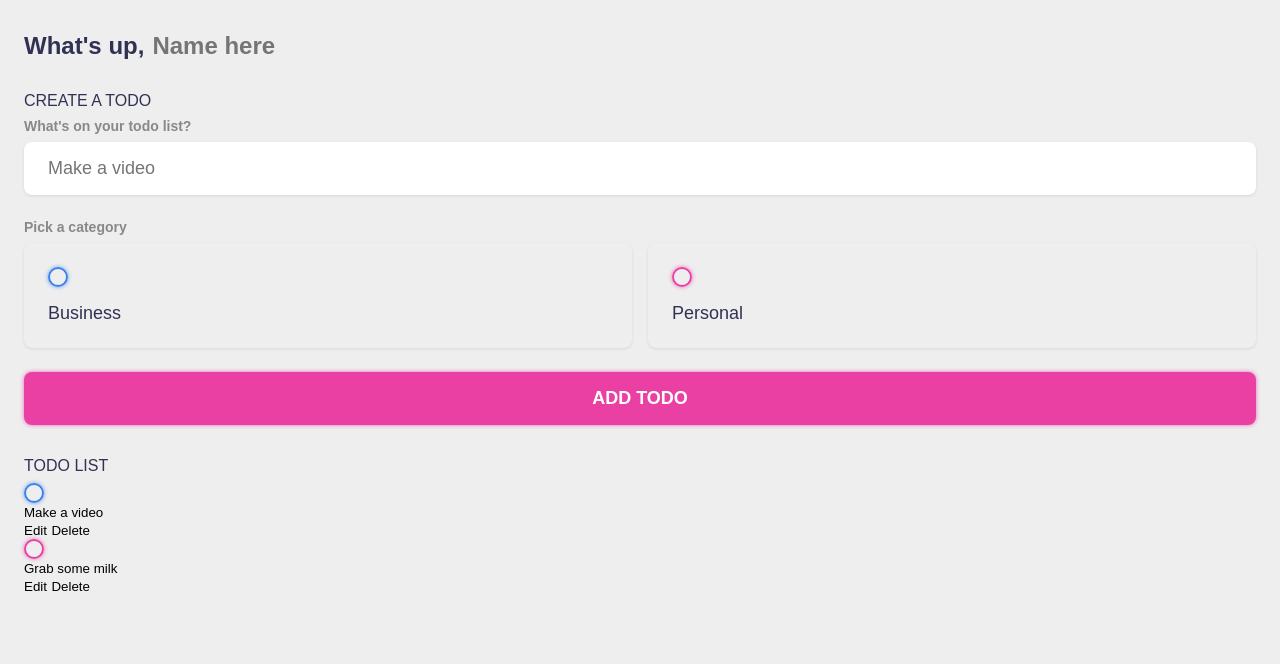
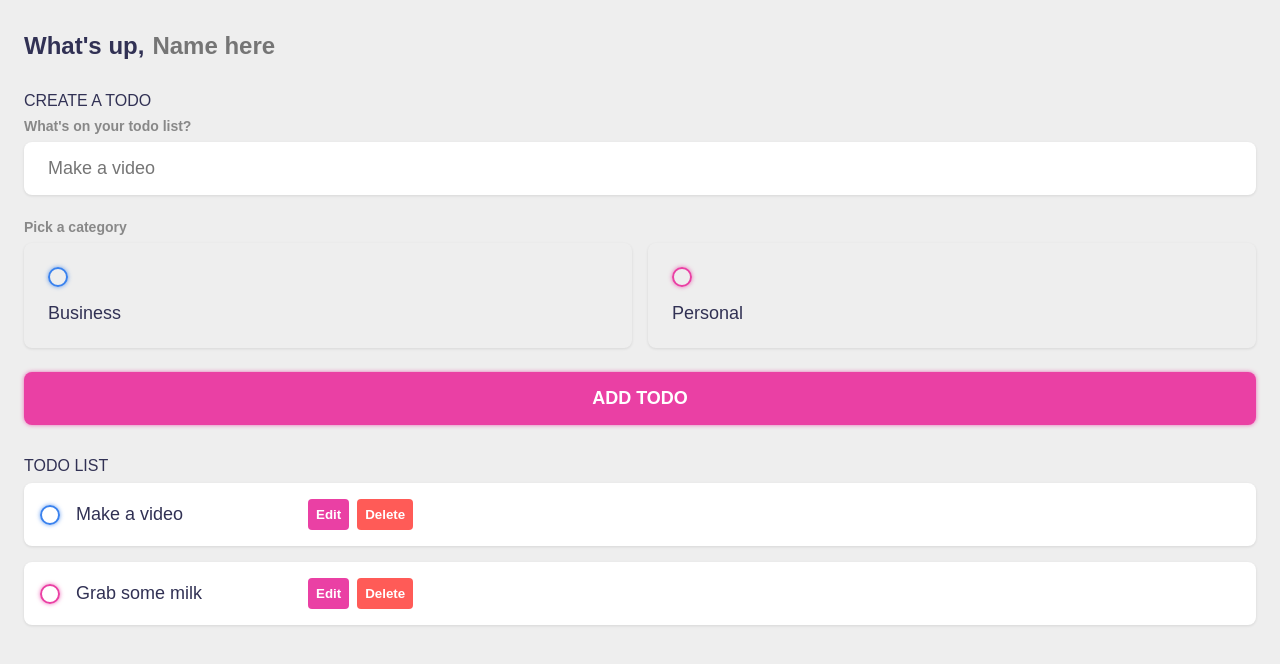
Before and after one commit to pausiroy/javascript-to-do-list, a plain HTML site: page index.html in a window 1280 px wide. Drawn offline with Linux system fonts and the light colour scheme.

Commit message:
Finish styling todo-list section

```diff
--- a/styles.css
+++ b/styles.css
@@ -177,3 +177,57 @@ input:checked ~ .bubble::after {
 .create-todo input[type="submit"]:hover {
     opacity: 0.75;
 }
+
+.todo-list .todo-item {
+    display:flex;
+    align-items: center;
+    background-color: #FFF;
+    padding: 1rem;
+    border-radius: 0.5rem;
+    box-shadow: var(--shadow);
+    margin-bottom: 1rem;
+}
+
+.todo-item label {
+    display: block;
+    margin-right: 1rem;
+    cursor: pointer;
+}
+
+.todo-item .todo-content input{
+    color: var(--dark);
+    font-size: 1.125rem;
+}
+
+.todo-item .actions {
+    display: flex;
+    align-items:center;
+}
+
+.todo-item .actions button {
+    display: block;
+    padding: 0.5rem;
+    border-radius: 0.25rem;
+    color: #FFF;
+    cursor: pointer;
+    font-weight: 700;
+    transition: 0.2s ease-in-out;
+}
+
+.todo-item .actions button:hover {
+    opacity: 0.75;
+}
+
+.todo-item .actions .edit {
+    margin-right: 0.5rem;
+    background-color: var(--primary);
+}
+
+.todo-item .actions .delete {
+    background-color: var(--danger);
+}
+
+.todo-item.done .todo-content input {
+    text-decoration: line-through;
+    color: var(--grey);
+}
```
